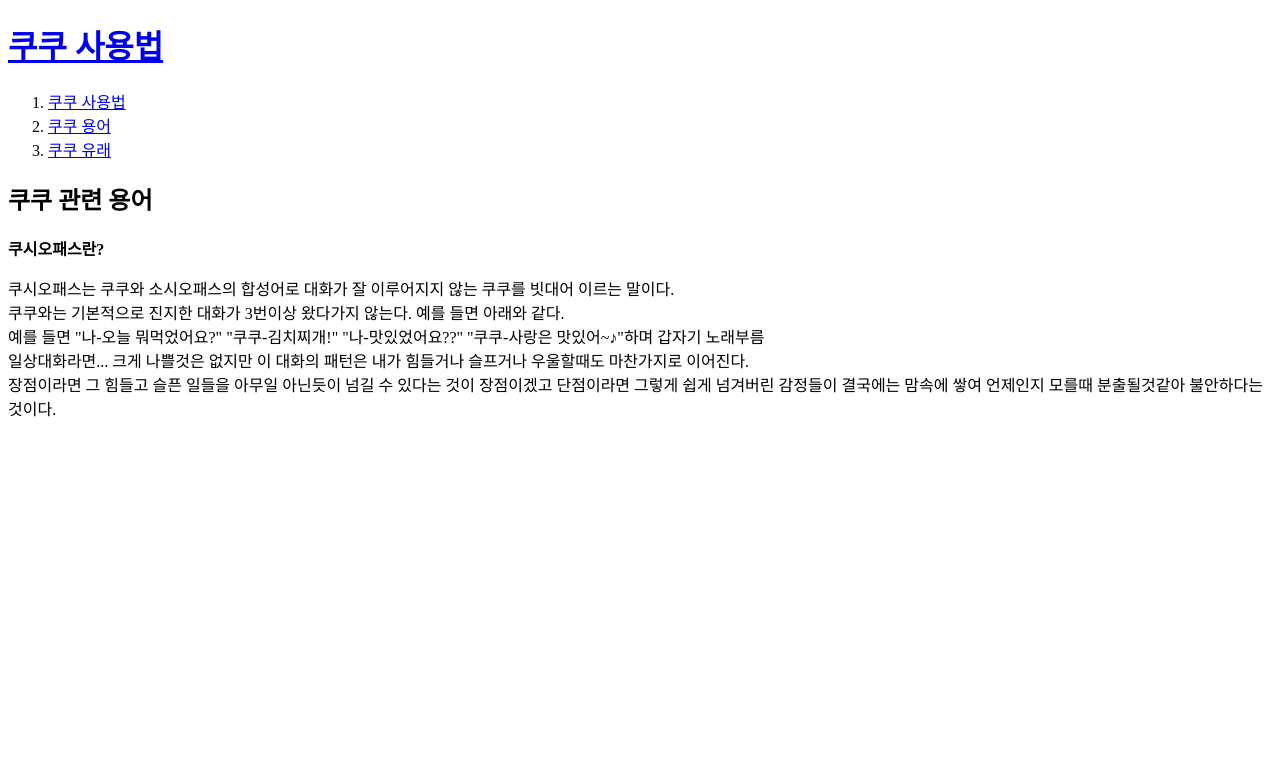
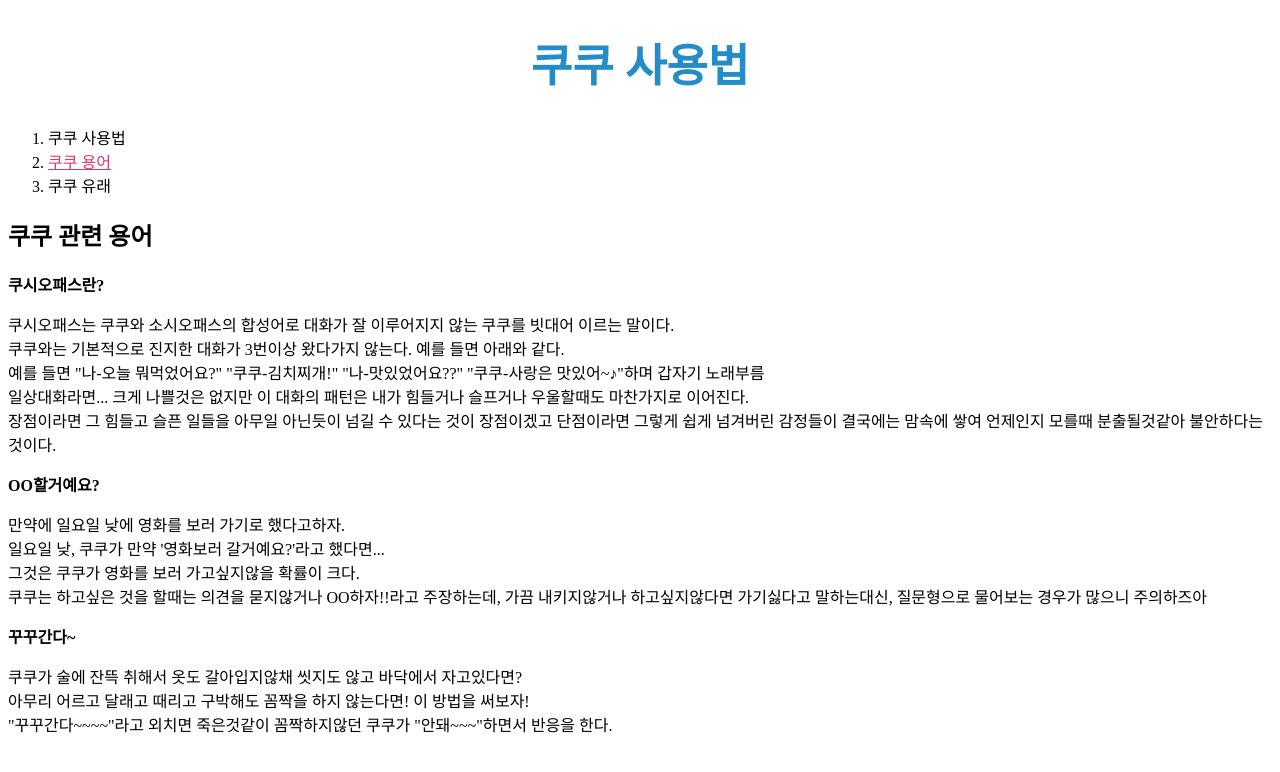
Before and after one commit to hwangant/howtousekookoo, a plain HTML site: page 2.html in a window 1280 px wide. Drawn offline with Linux system fonts and the light colour scheme.

Commit message:
css update

```diff
--- a/2.html
+++ b/2.html
@@ -6,10 +6,21 @@
 </head>
 
 <body>
-  <h1><a href="index.html">쿠쿠 사용법</a></h1>
+  <style>
+    a {
+      color:black;
+      text-decoration: none;
+    }
+    h1 {
+      font-size: 45px;
+      text-align: center;
+    }
+  </style>
+
+<a href="index.html"><h1 style="color:#248cc7;">쿠쿠 사용법</h1></a>
   <ol>
     <li><a href="1.html">쿠쿠 사용법</a></li>
-    <li><a href="2.html">쿠쿠 용어</a></li>
+    <li><a href="2.html" style="color:#d43a6d; text-decoration:underline;">쿠쿠 용어</a></li>
     <li><a href="3.html">쿠쿠 유래</a></li>
   </ol>
 
@@ -20,6 +31,15 @@
       예를 들면 "나-오늘 뭐먹었어요?" "쿠쿠-김치찌개!" "나-맛있었어요??" "쿠쿠-사랑은 맛있어~♪"하며 갑자기 노래부름</br>
       일상대화라면... 크게 나쁠것은 없지만 이 대화의 패턴은 내가 힘들거나 슬프거나 우울할때도 마찬가지로 이어진다.</br>
       장점이라면 그 힘들고 슬픈 일들을 아무일 아닌듯이 넘길 수 있다는 것이 장점이겠고 단점이라면 그렇게 쉽게 넘겨버린 감정들이 결국에는 맘속에 쌓여 언제인지 모를때 분출될것같아 불안하다는 것이다.</br>
+      <p><strong>OO할거예요?</strong></p>
+      만약에 일요일 낮에 영화를 보러 가기로 했다고하자.</br>
+      일요일 낮, 쿠쿠가 만약 '영화보러 갈거예요?'라고 했다면...</br>
+      그것은 쿠쿠가 영화를 보러 가고싶지않을 확률이 크다.</br>
+      쿠쿠는 하고싶은 것을 할때는 의견을 묻지않거나 OO하자!!라고 주장하는데, 가끔 내키지않거나 하고싶지않다면 가기싫다고 말하는대신, 질문형으로 물어보는 경우가 많으니 주의하즈아</br>
+      <p><strong>꾸꾸간다~</strong></p>
+      쿠쿠가 술에 잔뜩 취해서 옷도 갈아입지않채 씻지도 않고 바닥에서 자고있다면? </br>
+      아무리 어르고 달래고 때리고 구박해도 꼼짝을 하지 않는다면! 이 방법을 써보자! </br>
+      "꾸꾸간다~~~~"라고 외치면 죽은것같이 꼼짝하지않던 쿠쿠가 "안돼~~~"하면서 반응을 한다. </br>
 </body>
 
 </html>
```
Also changed, not shown: 1.html (+13 -2 lines), 3.html (+13 -2 lines), index.html (+13 -2 lines).
